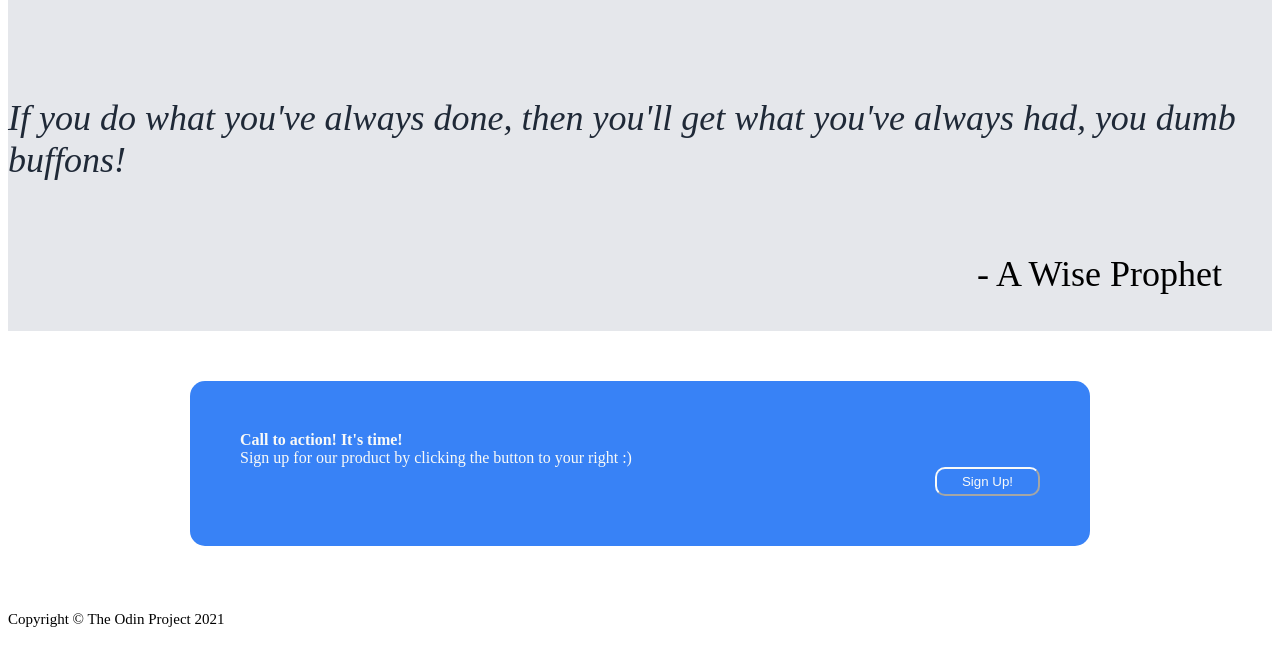
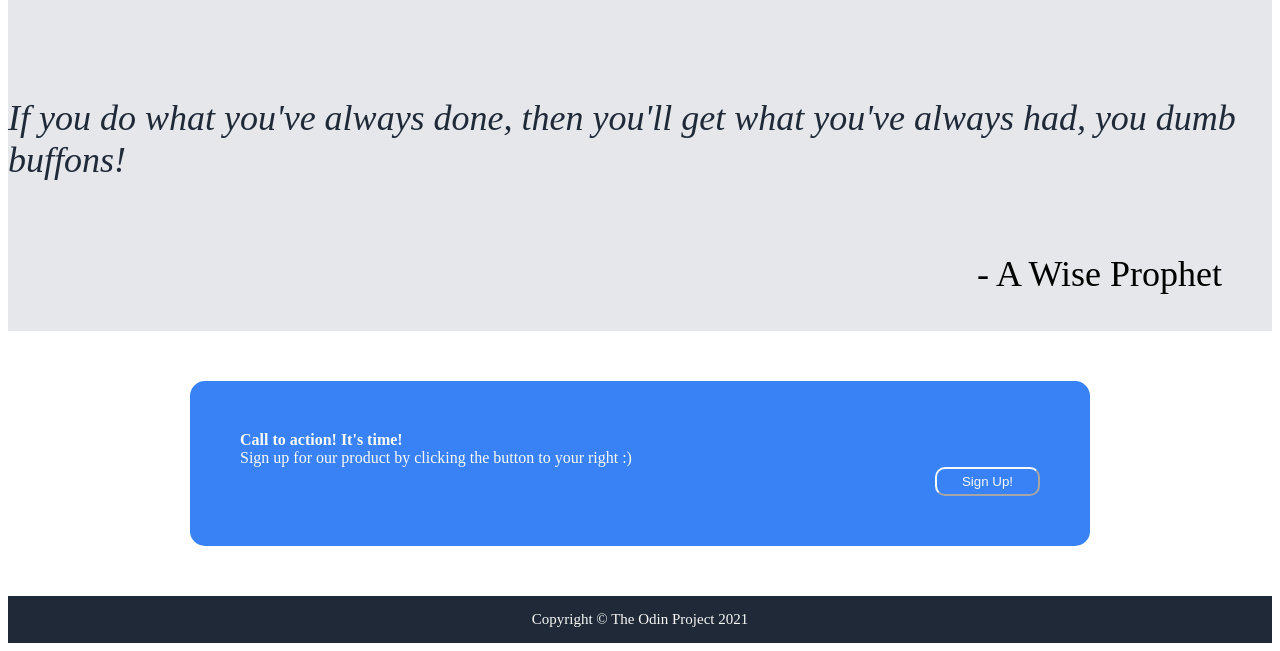
Before and after one commit to asoggycrouton/landing-page, a plain HTML site: page landing.html in a window 1280 px wide. Shown: the part 679-1330 px from the top of the page. Drawn offline with Linux system fonts and the light colour scheme.

Commit message:
Completed project

```diff
--- a/style.css
+++ b/style.css
@@ -14,7 +14,6 @@
     padding: 0;
     gap: 16px;
     font-size: 20px;
-
 }
 
 a {
@@ -137,3 +136,11 @@ p {
     border-color: #F9FAF8;
     justify-content: center;
 }
+
+.footer {
+    background-color: #1F2937;
+    color: #F9FAF8;
+    display: flex;
+    justify-content: center;
+    align-items: center;
+}
```
